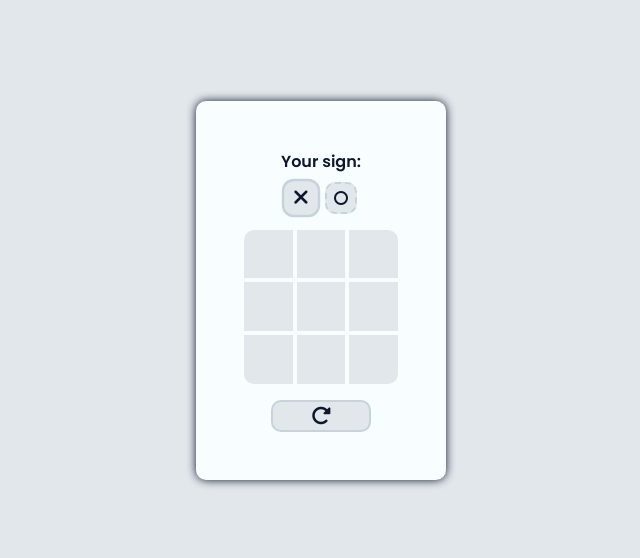
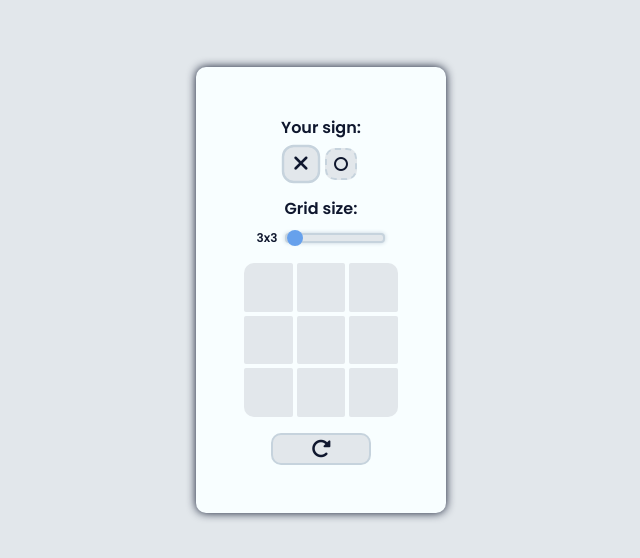
Before and after one commit to tynou/tic-tac-toe, a plain HTML site: page index.html in a window 1280 px wide. Shown: the part 110-668 px from the top of the page, without its empty margins (319-959 px from the left). Drawn offline with Linux system fonts and the light colour scheme.

Commit message:
Added a grid size slider for fun

```diff
--- a/game.js
+++ b/game.js
@@ -14,6 +14,14 @@ const Player = (sign) => {
 
 const Gameboard = (() => {
     let _board = Array(9).fill(0);
+    let _size = 3;
+
+    const updateSize = (newSize) => {
+        _board = Array(newSize**2).fill(0);
+        _size = newSize;
+    }
+
+    const getSize = () => _size;
 
     const getBoard = () => _board;
 
@@ -42,7 +50,7 @@ const Gameboard = (() => {
         };
     };
 
-    return { getBoard, getCell, setCell, getEmptyCells, clear };
+    return { updateSize, getSize, getBoard, getCell, setCell, getEmptyCells, clear };
 })();
 
 const GameLogic = (() => {
@@ -54,6 +62,12 @@ const GameLogic = (() => {
     const _bot = Player("o");
 
     let pause = false;
+
+    const updateBoardSize = (newSize) => {
+        Gameboard.updateSize(parseInt(newSize));
+
+        restart();
+    }
 
     const changePlayerSign = (newSign) => {
         if (pause) return;
@@ -70,25 +84,40 @@ const GameLogic = (() => {
     }
 
     const _checkRows = () => {
-        for (let i = 0; i < 3; i++) {
-            const row = Gameboard.getBoard().slice(i * 3, i * 3 + 3);
+        const size = Gameboard.getSize();
+        for (let i = 0; i < size; i++) {
+            const row = Gameboard.getBoard().slice(i * size, size * (i + 1));
             if (row.every((cell) => cell == "x") || row.every((cell) => cell == "o")) return true;
         }
         return false;
     }
 
     const _checkColumns = () => {
-        for (let i = 0; i < 3; i++) {
-            const column = Gameboard.getBoard().filter((_, j) => (j - i) % 3 === 0);
+        const size = Gameboard.getSize();
+        for (let i = 0; i < size; i++) {
+            const column = Gameboard.getBoard().filter((_, j) => (j - i) % size === 0);
             if (column.every((cell) => cell == "x") || column.every((cell) => cell == "o")) return true;
         }
         return false;
     }
 
     const _checkDiagonals = () => {
+        const size = Gameboard.getSize();
+
         const board = Gameboard.getBoard();
-        const d1 = [board[0], board[4], board[8]];
-        const d2 = [board[2], board[4], board[6]];
+        const d1 = board.filter((_, j) => j % (size + 1) === 0);
+        const d2 = board.filter((_, j) => (j % (size - 1) === 0 && j !== 0 && j !== size**2 - 1));
+        // const d1 = [board[0], board[4], board[8]];
+        // const d2 = [board[2], board[4], board[6]];
+        // [0,1,2]
+        // [3,4,5]
+        // [6,7,8]
+
+        // [ 0, 1, 2, 3, 4]
+        // [ 5, 6, 7, 8, 9]
+        // [10,11,12,13,14]
+        // [15,16,17,18,19]
+        // [20,21,22,23,24]
 
         if (d1.every((cell) => cell == "x") || d1.every((cell) => cell == "o")) return true;
         if (d2.every((cell) => cell == "x") || d2.every((cell) => cell == "o")) return true;
@@ -176,7 +205,8 @@ const GameLogic = (() => {
         if (pause) return;
 
         Gameboard.clear();
-        DisplayController.clear();
+        DisplayController.clearBoard();
+        DisplayController.populateBoard();
 
         screenBlur.classList.remove("active");
         endScreen.classList.remove("active");
@@ -184,26 +214,74 @@ const GameLogic = (() => {
         if (_player.getSign() === "o") botStep();
     }
 
-    return { changePlayerSign, playerStep, botStep, restart };
+    return { updateBoardSize, changePlayerSign, playerStep, botStep, restart };
 })();
 
 const DisplayController = (() => {
-    const cells = document.querySelectorAll(".cell");
+    const board = document.getElementById("board");
+    // const cells = document.querySelectorAll(".cell");
     const restart = document.getElementById("restart-btn");
     const x = document.getElementById("x-btn");
     const o = document.getElementById("o-btn");
 
+    const sizeSlider = document.getElementById("slider");
+    const sliderText = document.getElementById("slider-text");
+
     const retryBtn = document.getElementById("retry-btn");
 
-    const clear = () => {
-        for (let cell of cells) {
-            cell.firstChild.classList = [];
+    // const clear = () => {
+    //     for (let cell of cells) {
+    //         cell.firstChild.classList = [];
+    //     }
+    // }
+
+    const populateBoard = () => {
+        const size = Gameboard.getSize();
+        board.style.gridTemplate = `repeat(${size}, 1fr) / repeat(${size}, 1fr)`;
+
+        for (let i = 0; i < size**2; i++) {
+            const cell = document.createElement("div");
+            cell.classList.add("cell");
+            const cellIcon = document.createElement("i");
+
+            if (i == 0) {
+                cell.style.borderTopLeftRadius = "var(--br)";
+            } else if (i == size - 1) {
+                cell.style.borderTopRightRadius = "var(--br)";
+            } else if (i == size * (size - 1)) {
+                cell.style.borderBottomLeftRadius = "var(--br)";
+            } else if (i == size**2 - 1) {
+                cell.style.borderBottomRightRadius = "var(--br)";
+            }
+
+            cell.appendChild(cellIcon);
+            board.appendChild(cell);
+
+            cell.addEventListener("click", GameLogic.playerStep.bind(null, i))
         }
     }
 
-    for (let i = 0; i < cells.length; i++) {
-        cells[i].onclick = GameLogic.playerStep.bind(null, i);
+    const clearBoard = () => {
+        // const cells = document.querySelectorAll(".cell");
+        // cells.forEach((cell) => cell.removeEventListener("click"));
+
+        board.innerHTML = "";
     }
+
+    const updateSlider = () => {
+        const min = sizeSlider.min;
+        const max = sizeSlider.max;
+        const val = sizeSlider.value;
+
+        sizeSlider.style.backgroundSize = (val - min) * 100 / (max - min) + "% 100%";
+        sliderText.textContent = `${val}x${val}`;
+
+        GameLogic.updateBoardSize(val);
+    }
+
+    // for (let i = 0; i < cells.length; i++) {
+    //     cells[i].onclick = GameLogic.playerStep.bind(null, i);
+    // }
 
     restart.onclick = GameLogic.restart;
     x.onclick = GameLogic.changePlayerSign.bind(null, "x");
@@ -211,7 +289,11 @@ const DisplayController = (() => {
 
     retryBtn.onclick = GameLogic.restart;
 
-    return { clear };
+    sizeSlider.oninput = updateSlider;
+
+    return { populateBoard, clearBoard, updateSlider };
 })();
 
 GameLogic.changePlayerSign("x");
+
+DisplayController.updateSlider();
--- a/index.html
+++ b/index.html
@@ -7,14 +7,9 @@
         <link rel="stylesheet" href="https://use.fontawesome.com/releases/v6.5.1/css/all.css">
         <link rel="stylesheet" href="./style.css">
         <script src="./game.js" defer></script>
-        <title>tic tac toe</title>
+        <title>tic-tac-toe*</title>
     </head>
     <body>
-        <!--
-        <i class="fa-solid fa-rotate-right"></i>
-        <i class="fa-solid fa-xmark"></i>
-        <i class="fa-solid fa-o"></i>
-        -->
         <div class="game-container">
             <div class="game">
                 <div class="sign-selection">
@@ -28,6 +23,15 @@
                         <button class="sign-btn o" id="o-btn">
                             <i class="fa-solid fa-o"></i>
                         </button>
+                    </div>
+                </div>
+
+                <div class="size-selection">
+                    <p class="selection-text">Grid size:</p>
+
+                    <div class="size-selection-container">
+                        <p id="slider-text" class="size-label">3x3</p>
+                        <input id="slider" class="size-slider" type="range" value="3" min="3" max="5" step="1">
                     </div>
                 </div>
 
--- a/style.css
+++ b/style.css
@@ -9,6 +9,7 @@
     --light: #e2e7eb;
     --white: #f8feff;
     --dark: #0f172e;
+    --blu: #67a1ec;
 
     --br: 10px;
 }
@@ -44,6 +45,27 @@ i {
     color: var(--dark);
 }
 
+input[type='range'] {
+    appearance: none;
+    background-color: var(--light);
+    border-radius: 4px;
+    height: 10px;
+    border: 2px solid var(--dim);
+    box-shadow: 0px 0px 4px 0px var(--dim);
+
+    background-image: linear-gradient(var(--blu), var(--blu));
+    background-size: 20% 100%;
+    background-repeat: no-repeat;
+}
+
+input[type='range']::-webkit-slider-thumb {
+    appearance: none;
+    background-color: var(--blu);
+    border-radius: 50%;
+    height: 16px;
+    width: 16px;
+}
+
 .game-container {
     display: flex;
     justify-content: center;
@@ -66,10 +88,26 @@ i {
     box-shadow: 0px 0px 10px 0px var(--dark);
 }
 
-.sign-selection {
+.sign-selection, .size-selection {
     display: flex;
     flex-direction: column;
+    align-items: center;
     gap: 0.5rem;
+}
+
+.size-selection-container {
+    display: flex;
+    align-items: center;
+    gap: 0.5rem;
+}
+
+.size-slider {
+    width: 100px;
+}
+
+.size-label {
+    font-size: 0.75rem;
+    font-weight: 600;
 }
 
 .selection-text {
@@ -121,6 +159,14 @@ i {
     display: flex;
     justify-content: center;
     align-items: center;
+
+    border-radius: 2px;
+
+    transition: 200ms ease-in-out;
+}
+
+.cell:hover {
+    box-shadow: 0px 0px 4px 0px var(--dim);
 }
 
 .cell.top-left-round {
```
